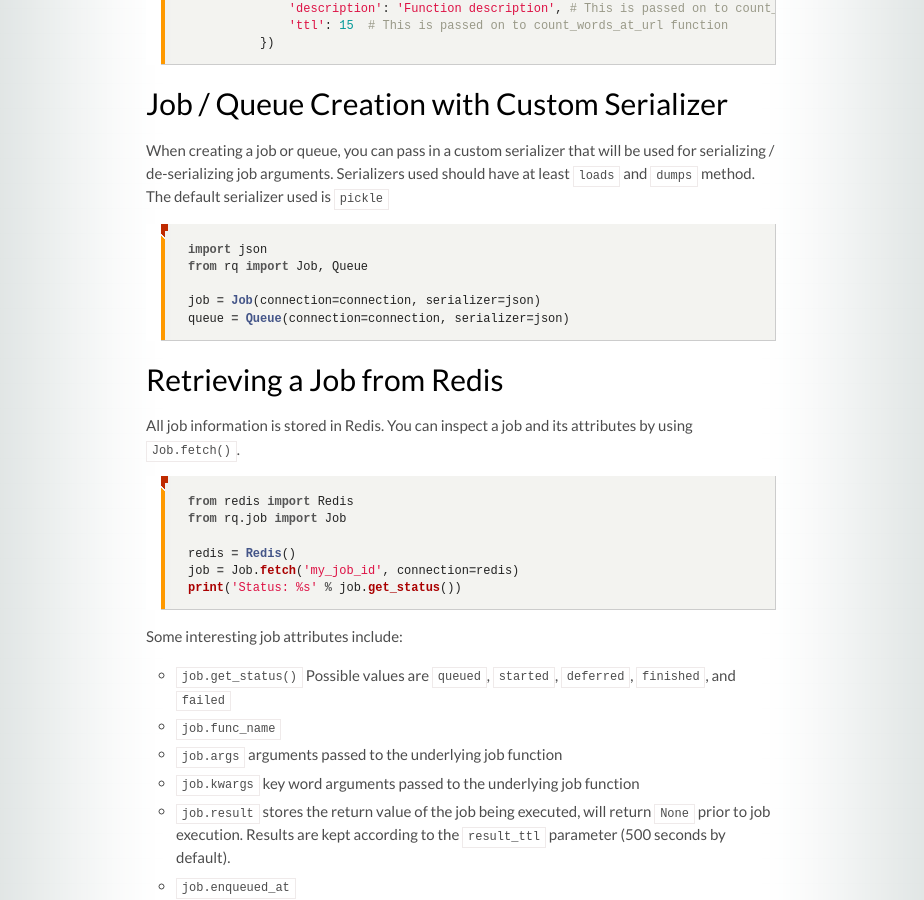
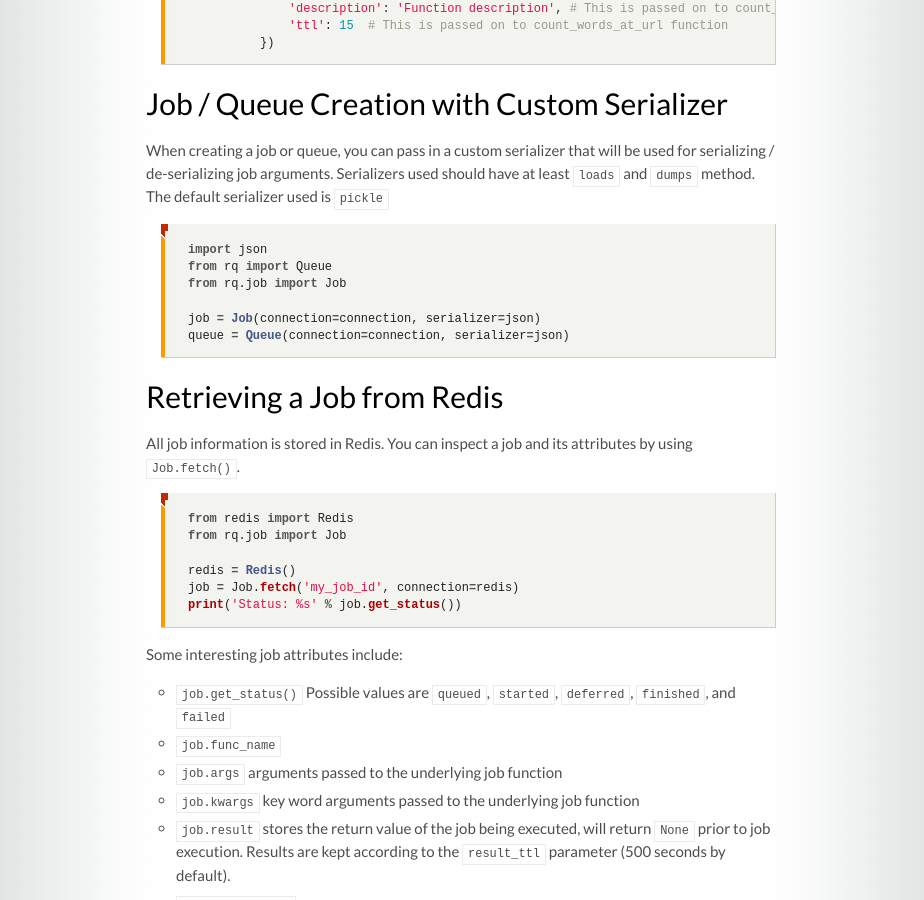
Before and after one commit to rq/rq, a Jekyll site: the page built from docs/docs/jobs.md, in a window 1280 px wide and 900 px high, scrolled down 1791 px. Shown: the whole window, without its empty margins (179-1103 px from the left). Built offline with Jekyll 4.4.1, drawn with Linux system fonts in a browser that asks for light colours; some web fonts are replaced; comment, search, counter and statistics services are not loaded.

Commit message:
fixed minor import error in jobs docs

````diff
--- a/docs/docs/jobs.md
+++ b/docs/docs/jobs.md
@@ -90,7 +90,8 @@ The default serializer used is `pickle`
 
 ```python
 import json
-from rq import Job, Queue
+from rq import Queue
+from rq.job import Job
 
 job = Job(connection=connection, serializer=json)
 queue = Queue(connection=connection, serializer=json)
````
